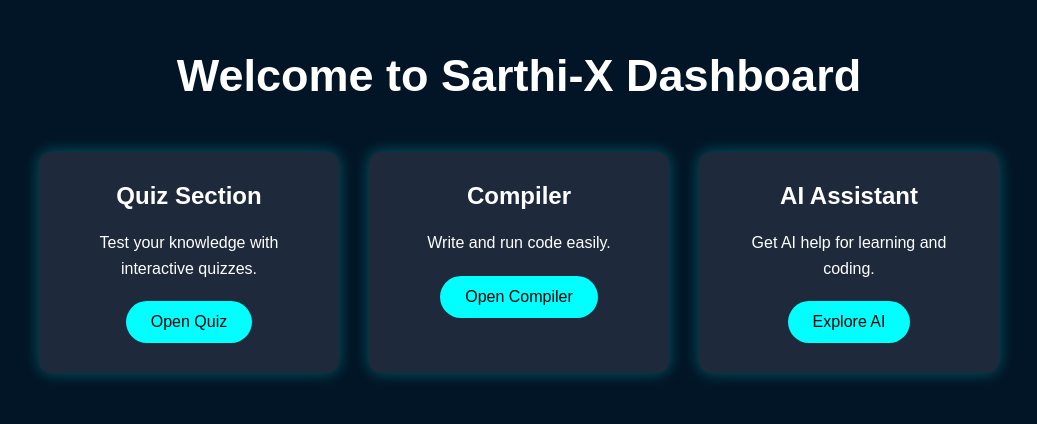
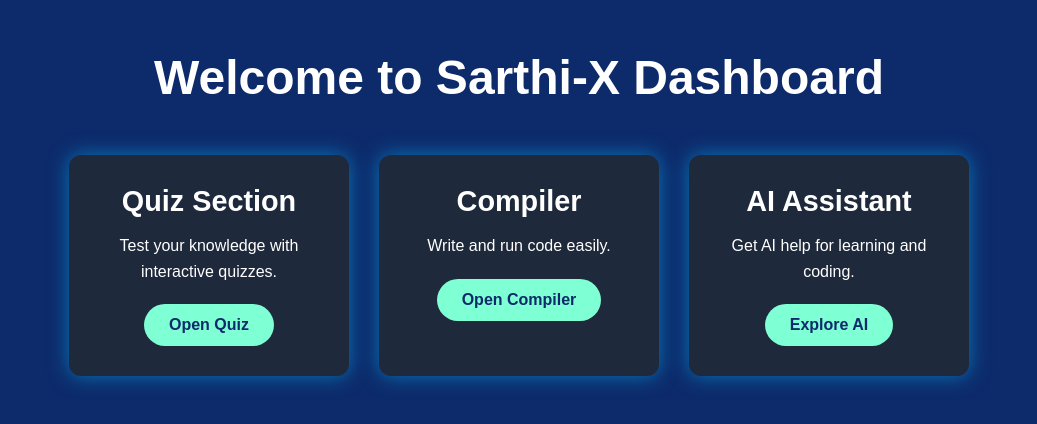
Before and after one commit to blackdevil0009/sarathi-x2.0, a React app: page /dashboard in a window 1280 px wide. Shown: the top 424 px of the page, without its empty margins (121-1158 px from the left). Built offline with nearby package versions, Linux system fonts and the light colour scheme; the HTML template or start-up script is replaced by a standard one.

Commit message:
updated frontend

```diff
--- a/src/App.jsx
+++ b/src/App.jsx
@@ -6,6 +6,7 @@ import Contact from "./components/Contact";
 import Footer from "./components/Footer";
 import Dashboard from "./components/Dashboard";
 import Login from "./components/Login";
+import Compiler from "./components/Compiler";
 
 import { BrowserRouter, Routes, Route } from "react-router-dom";
 
@@ -51,6 +52,7 @@ function App() {
 
         {/* Dashboard Page */}
         <Route path="/dashboard" element={<Dashboard />} />
+        <Route path="/compiler" element={<Compiler />} />
 
       </Routes>
     </BrowserRouter>
--- a/src/components/Dashboard.css
+++ b/src/components/Dashboard.css
@@ -1,14 +1,15 @@
 .dashboard {
   min-height: 100vh;
-  background: #021526;
+  background: #0d2b6b;
   color: white;
-  padding: 50px;
   text-align: center;
+  padding: 50px 20px;
 }
 
 .dashboard h1 {
+  font-size: 3rem;
   margin-bottom: 50px;
-  font-size: 45px;
+  font-weight: bold;
 }
 
 .cards {
@@ -19,32 +20,54 @@
 }
 
 .card {
-  width: 300px;
-  background: #03346e;
-  padding: 30px;
+  width: 280px;
+  padding: 30px 20px;
   border-radius: 20px;
-  transition: 0.3s;
-  box-shadow: 0px 0px 15px rgba(0,255,255,0.3);
+  background: rgba(255, 255, 255, 0.08);
+  box-shadow: 0 0 20px rgba(0, 191, 255, 0.5);
+  transition: 0.3s ease;
 }
 
 .card:hover {
-  transform: translateY(-10px);
+  transform: translateY(-8px);
+  box-shadow: 0 0 30px rgba(0, 191, 255, 0.8);
 }
 
 .card h2 {
+  font-size: 1.8rem;
+  margin-bottom: 15px;
+}
+
+.card p {
+  font-size: 1rem;
+  line-height: 1.6;
   margin-bottom: 20px;
 }
 
-.card p {
-  margin-bottom: 20px;
-  line-height: 1.6;
+.card button {
+  background: #7fffd4;
+  color: #0d2b6b;
+  border: none;
+  padding: 12px 25px;
+  border-radius: 30px;
+  cursor: pointer;
+  font-size: 1rem;
+  font-weight: 600;
+  transition: 0.3s;
 }
 
-.card button {
-  padding: 12px 25px;
-  border: none;
-  border-radius: 25px;
-  background: cyan;
-  cursor: pointer;
-  font-size: 16px;
+.card button:hover {
+  background: white;
+  transform: scale(1.05);
 }
+
+/* Mobile Responsive */
+@media (max-width: 768px) {
+  .dashboard h1 {
+    font-size: 2rem;
+  }
+
+  .card {
+    width: 90%;
+  }
+}
--- a/src/components/Dashboard.jsx
+++ b/src/components/Dashboard.jsx
@@ -1,3 +1,4 @@
+import React from "react";
 import { useNavigate } from "react-router-dom";
 import "./Dashboard.css";
 
@@ -6,7 +7,6 @@ function Dashboard() {
 
   return (
     <div className="dashboard">
-
       <h1>Welcome to Sarthi-X Dashboard</h1>
 
       <div className="cards">
@@ -14,9 +14,7 @@ function Dashboard() {
         <div className="card">
           <h2>Quiz Section</h2>
           <p>Test your knowledge with interactive quizzes.</p>
-          <button onClick={() => navigate("/quiz")}>
-            Open Quiz
-          </button>
+          <button>Open Quiz</button>
         </div>
 
         <div className="card">
@@ -30,7 +28,7 @@ function Dashboard() {
         <div className="card">
           <h2>AI Assistant</h2>
           <p>Get AI help for learning and coding.</p>
-          <button>
+          <button onClick={() => navigate("/ai")}>
             Explore AI
           </button>
         </div>
```
